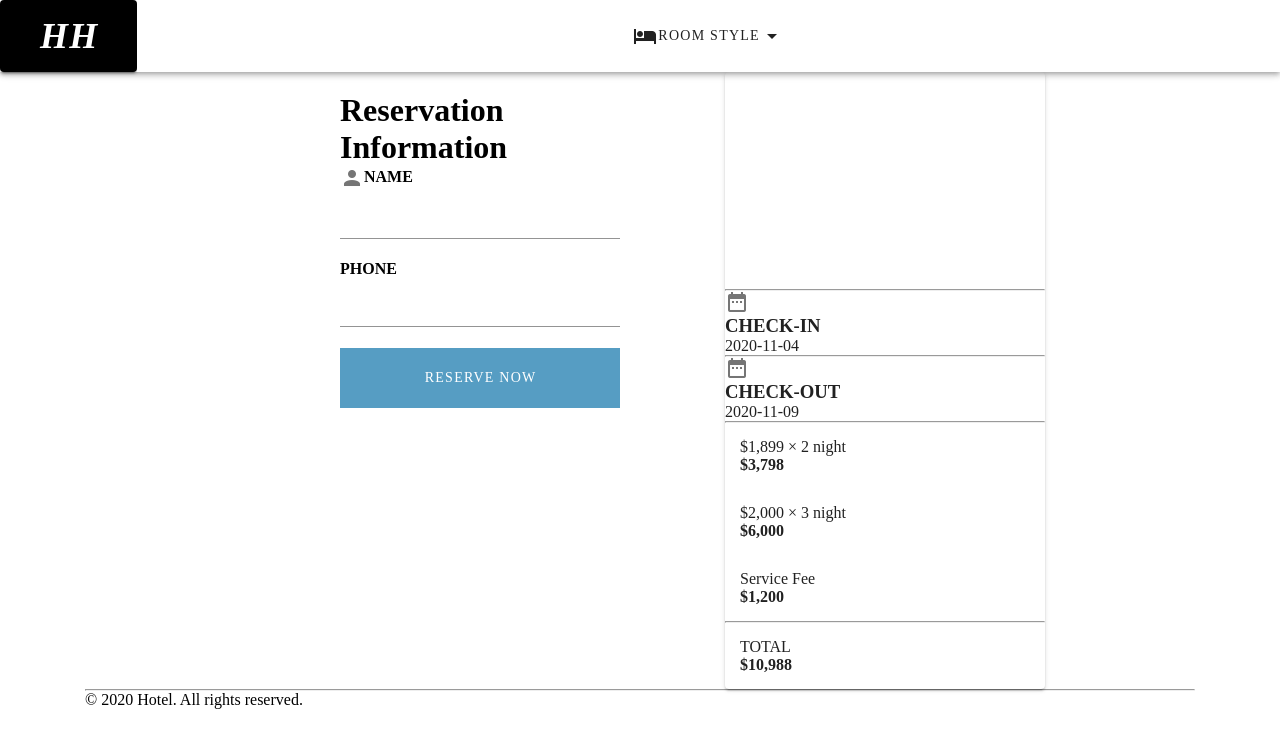
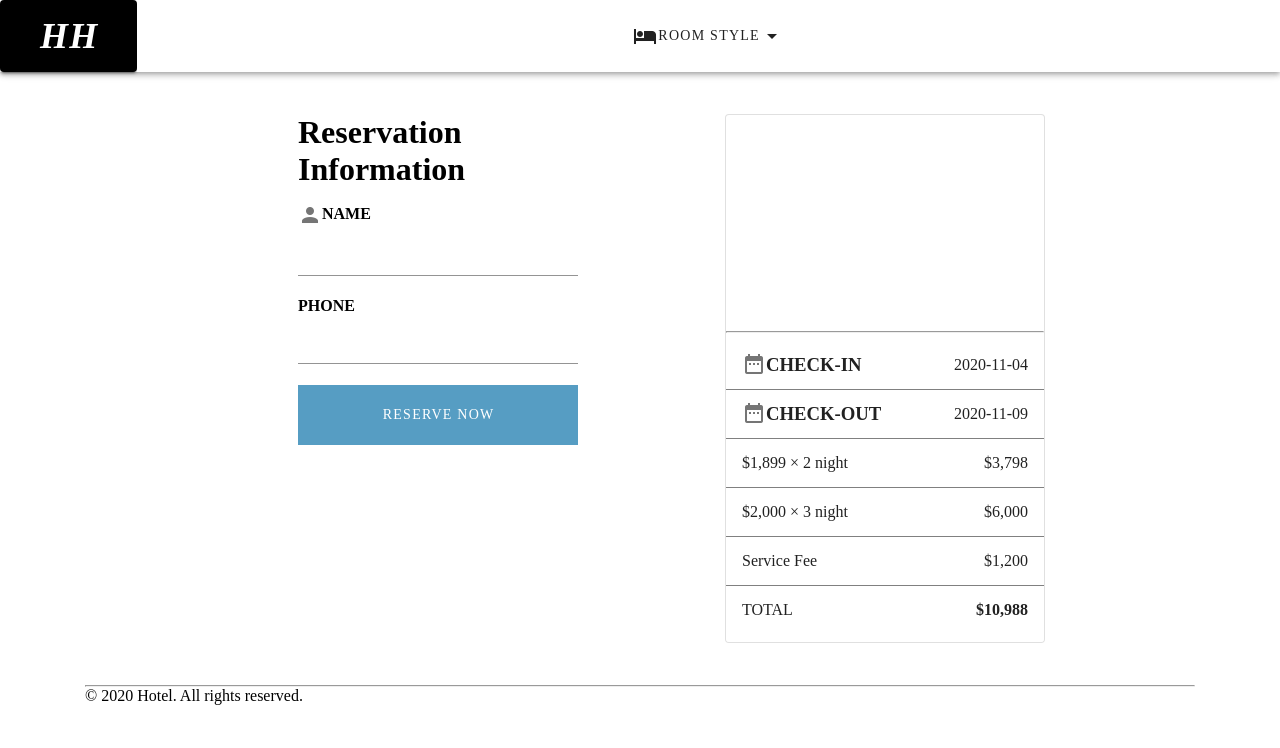
Before and after one commit to PofenHsueh/booking, a Vue app: page /info in a window 1280 px wide. Shown: the top 748 px of the page. Built offline with nearby package versions, Linux system fonts and the light colour scheme.

Commit message:
add text-field css

```diff
--- a/src/assets/scss/_base.scss
+++ b/src/assets/scss/_base.scss
@@ -4,3 +4,9 @@
 .margin__space {
   margin: 0px 85px;
 }
+
+@for $i from 0 through 1 {
+  .info--persional__focus-#{ $i } {
+    color: $main-btn;
+  }
+}
--- a/src/views/Information.vue
+++ b/src/views/Information.vue
@@ -2,43 +2,49 @@
   <div class="info">
     <v-col cols="3" class="info--persional">
       <h1>Reservation<br />Information</h1>
-      <div v-for="(item, index) in infoData" :key="index">
-        <v-icon>mdi-{{ item.icon }}</v-icon>
+      <div
+        v-for="(item, index) in infoData"
+        :key="index"
+        :class="getColor(index, item.change)"
+      >
+        <v-icon :class="getColor(index, item.change)"
+          >mdi-{{ item.icon }}</v-icon
+        >
         <p class="display-inline">
           <strong>{{ item.title }}</strong>
         </p>
-        <v-text-field></v-text-field>
+        <v-text-field
+          color="#569dc3"
+          @focus="item.change = true"
+          @blur="item.change = false"
+        ></v-text-field>
       </div>
       <v-btn width="100%" depressed height="60" dark color="#569DC3" tile
         >RESERVE NOW</v-btn
       >
     </v-col>
-    <v-col cols="3">
-      <v-card class="info--type">
+    <v-col cols="3" style="margin:42px">
+      <v-card class="info--type" flat outlined>
         <v-img :src="getImg($route.query.from)" aspect-ratio="1.71"></v-img>
         <h2>{{ $route.query.from }}</h2>
         <hr />
-        <div
-          v-for="(type, index) in types"
-          :key="index"
-          class="info--type--date"
-        >
-          <v-icon>mdi-calendar-range</v-icon>
-          <h3>{{ type.title }}</h3>
-          <p>{{ type.date }}</p>
-          <hr />
-        </div>
-        <section v-for="money in total" :key="money.price">
-          <p>{{ money.price }}</p>
-          <p>
-            <strong>{{ money.amount }}</strong>
-          </p>
-        </section>
-        <hr />
-        <section>
-          <p>TOTAL</p>
-          <p><strong>$10,988</strong></p>
-        </section>
+        <v-list>
+          <v-list-item v-for="(type, index) in types" :key="index">
+            <v-icon>mdi-calendar-range</v-icon>
+            <h3>{{ type.title }}</h3>
+            <p class="list__position">{{ type.date }}</p>
+          </v-list-item>
+          <v-list-item v-for="money in total" :key="money.price">
+            <p>{{ money.price }}</p>
+            <p class="list__position">
+              {{ money.amount }}
+            </p>
+          </v-list-item>
+          <v-list-item>
+            <p>TOTAL</p>
+            <p class="list__position"><strong>$10,988</strong></p>
+          </v-list-item>
+        </v-list>
       </v-card>
     </v-col>
   </div>
@@ -48,8 +54,8 @@ export default {
   data() {
     return {
       infoData: [
-        { title: "NAME", icon: "account" },
-        { title: "PHONE", icon: "cellphone-iphone" }
+        { title: "NAME", icon: "account", change: false },
+        { title: "PHONE", icon: "cellphone-iphone", change: false }
       ],
       types: [
         { title: "CHECK-IN", date: "2020-11-04" },
@@ -66,6 +72,11 @@ export default {
     getImg(type) {
       let images = require.context("../assets/img/", false, /\.jpeg$/);
       return images("./" + type + ".jpeg");
+    },
+    getColor(index, change) {
+      if (change) {
+        return "info--persional__focus" + "-" + index;
+      }
     }
   }
 };
@@ -78,20 +89,26 @@ export default {
   display: flex;
   justify-content: center;
   &--persional {
-    padding: 20px;
+    padding: 42px 20px 20px 20px;
     margin: 0px 85px;
+    h1 {
+      margin-bottom: 15px;
+    }
   }
   &--type {
     h2,
     section {
       padding: 15px;
     }
-    // &--date{
-    //   padding: 15px 0px;
-    //   .v-icon{
-    //     padding: 0px 15px;
-    //   }
-    // }
   }
 }
+.v-list-item {
+  border-bottom: 1px solid grey;
+  &:nth-last-child(1) {
+    border-bottom: none;
+  }
+}
+.list__position {
+  margin-left: auto;
+}
 </style>
```
